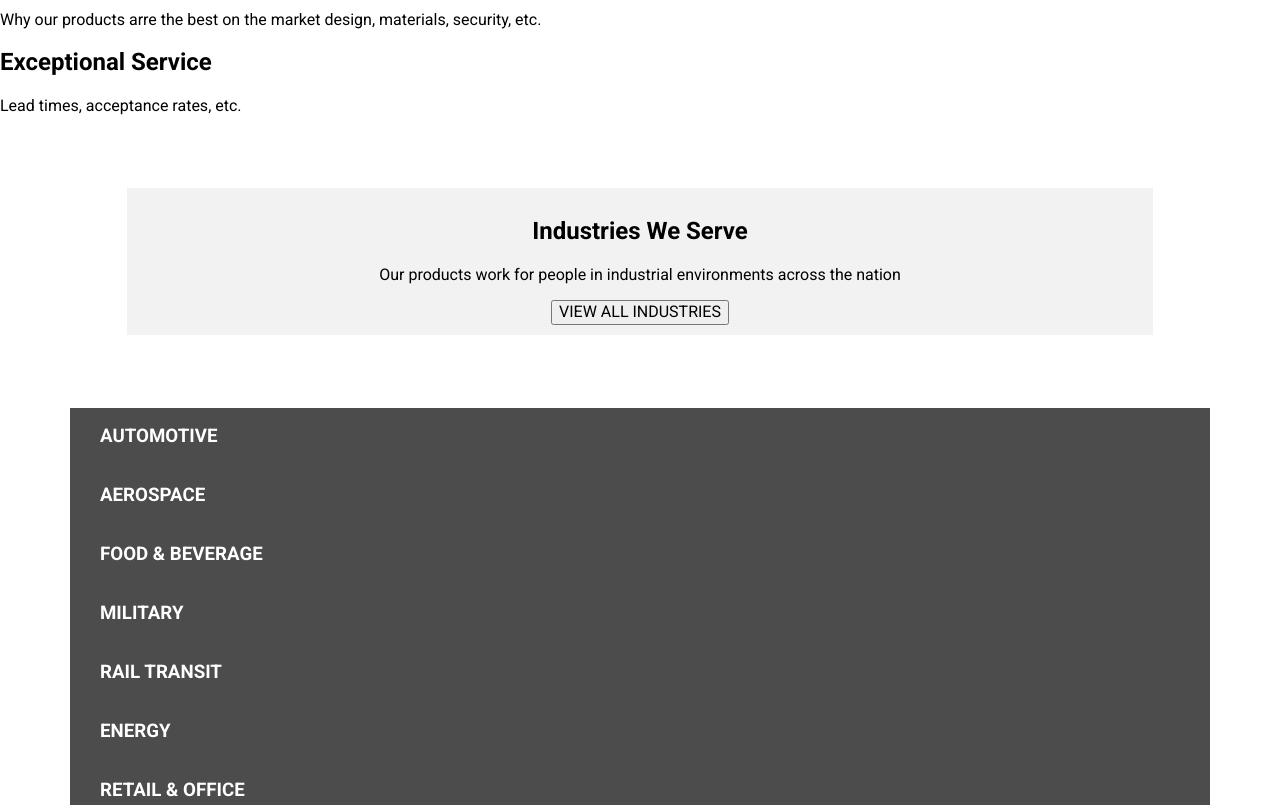
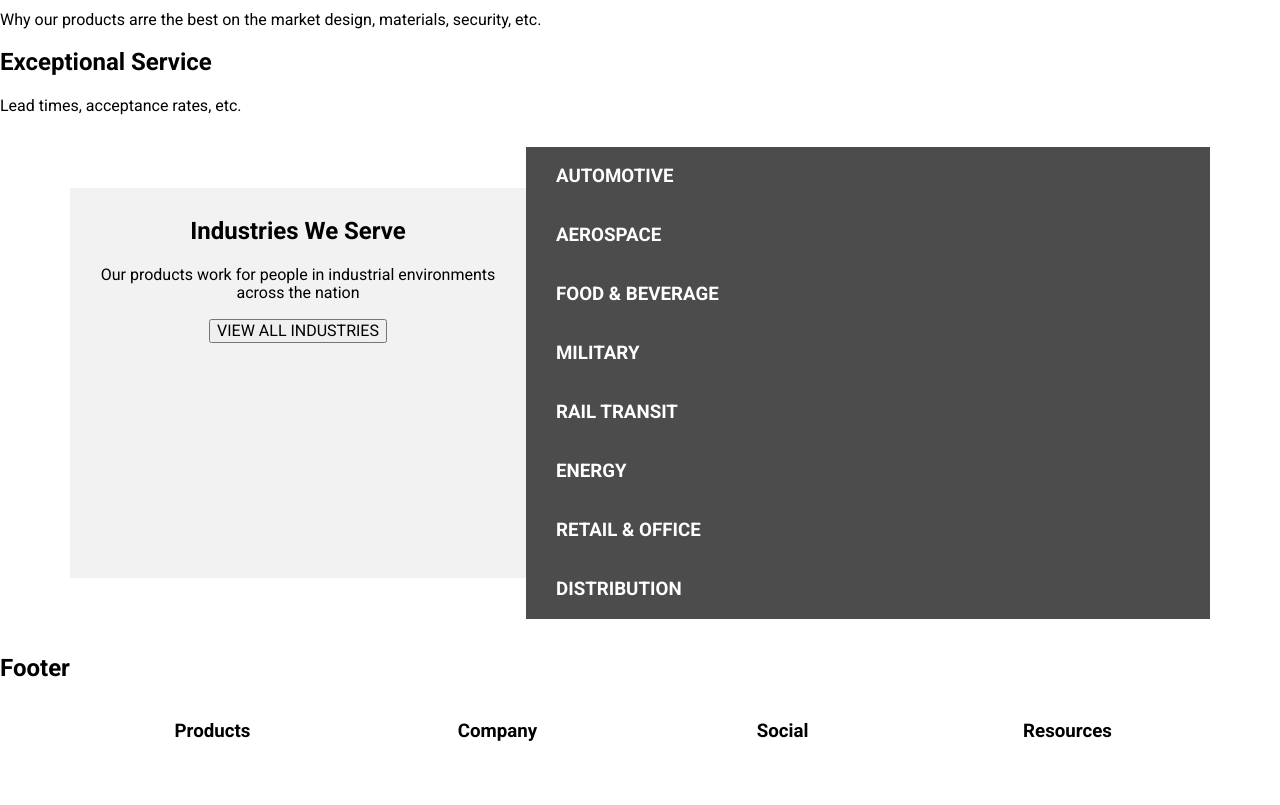
Before and after one commit to npresley13/strongholdWebsitePractice, a website: page index.html in a window 1280 px wide. Shown: the part 960-1765 px from the top of the page. After the commit the page ends 1721 px from the top, so only its background shows below. Drawn offline with Linux system fonts and the light colour scheme.

Commit message:
edits to medium screen in industries section

```diff
--- a/package.json
+++ b/package.json
@@ -4,7 +4,7 @@
   "description": "",
   "main": "functions.js",
   "scripts": {
-
+    "build-css": "sass --watch scss/styles.scss:css/styles.css"
   },
   "repository": {
     "type": "git",
--- a/scss/_medium.scss
+++ b/scss/_medium.scss
@@ -10,5 +10,18 @@
         flex-basis: 33.33333333333%;
     }
 
+    .industries-column {
+        flex-direction: row;
+    }
+
+    #industries-content {
+        flex-basis: 40%;
+        margin: 5% 0;
+    }
+
+    #industries-list {
+        flex-basis: 60%;
+    }
+
 
     /* Homepage Product */
```
Also changed, not shown: css/styles.css, 1 other file.
